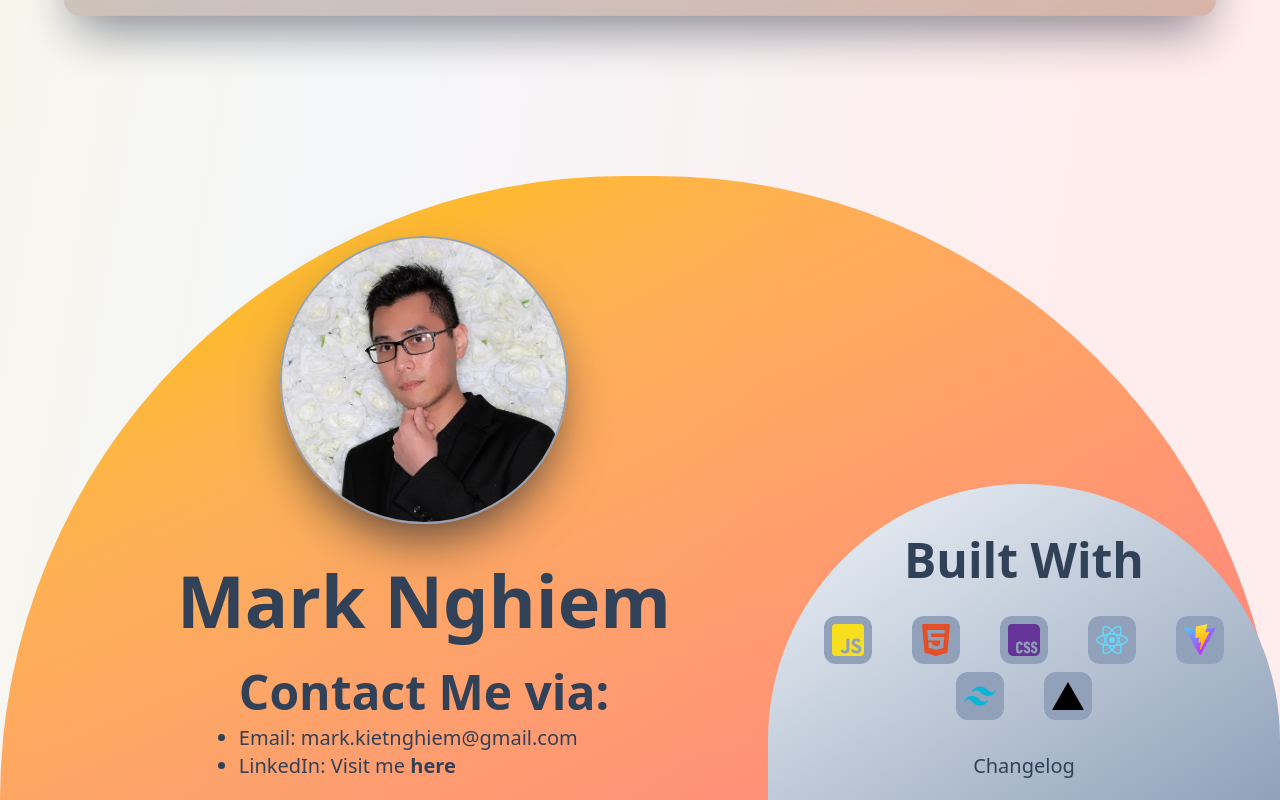
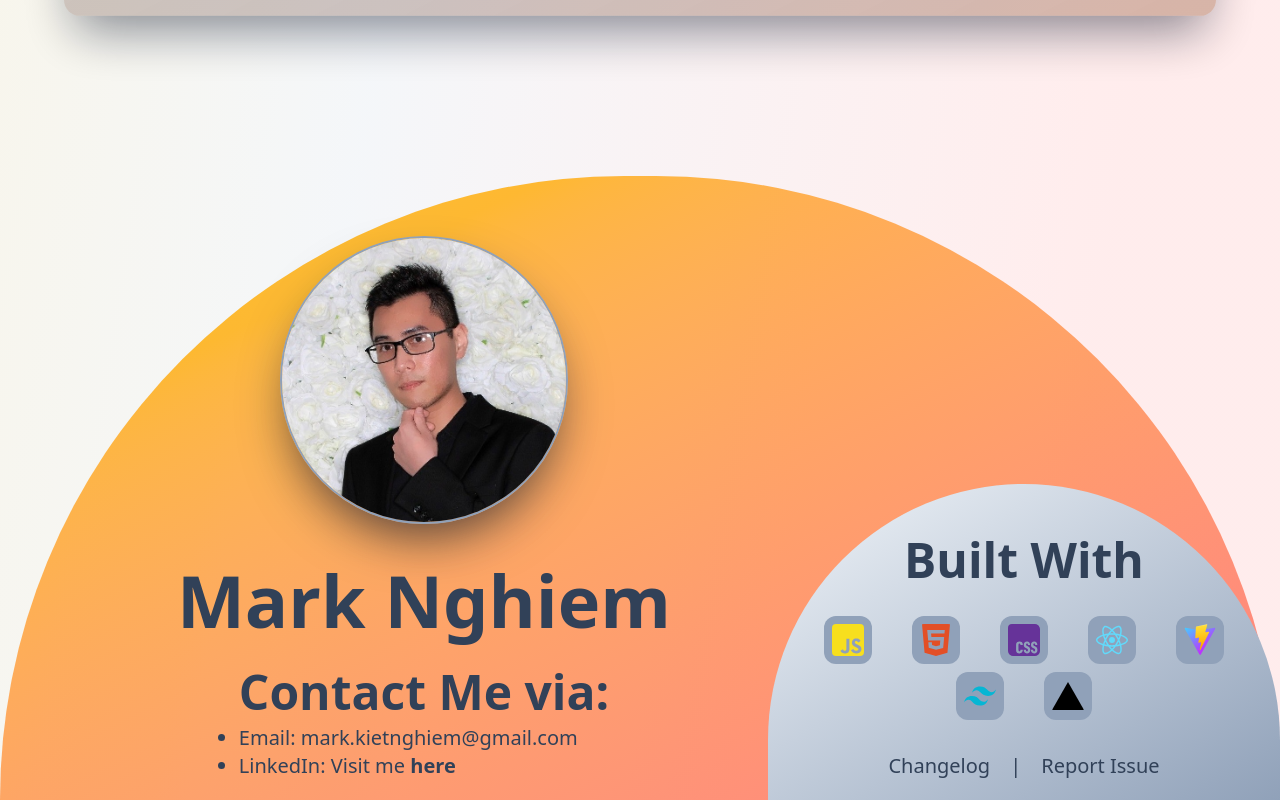
Before and after one commit to MarkNghiem/portfolio, a React (Vite) app: page / in a window 1280 px wide. Shown: the part 7345-8145 px from the top of the page. Built offline with nearby package versions, Linux system fonts and the light colour scheme.

Commit message:
feat: Added link to CHANGELOG and NEW ISSUE. Modularized code

```diff
--- a/src/assets/stylesheets/footer.css
+++ b/src/assets/stylesheets/footer.css
@@ -32,6 +32,10 @@
 
   .footer-icon {
     @apply size-12 rounded-xl bg-slate-400 p-2 transition-transform duration-200 hover:scale-110
+  }
+
+  .footer-link {
+    @apply transition-colors duration-300 hover:cursor-pointer hover:text-amber-800
   }
 
   .footer-back-to-top {
--- a/src/containers/Footer.jsx
+++ b/src/containers/Footer.jsx
@@ -45,10 +45,7 @@ const Footer = ({ handleEmail, scrollTo }) => {
             Contact Me via:
             <li className="body font-normal first:mt-2">
               Email:{" "}
-              <span
-                onClick={handleEmail}
-                className="transition-colors duration-300 hover:cursor-pointer hover:text-amber-800"
-              >
+              <span onClick={handleEmail} className="footer-link">
                 mark.kietnghiem@gmail.com
               </span>
             </li>
@@ -58,7 +55,7 @@ const Footer = ({ handleEmail, scrollTo }) => {
                 href="https://www.linkedin.com/in/mark-nghiem/"
                 title="LinkedIn"
                 aria-label="LinkedIn"
-                className="transition-colors duration-300 hover:text-amber-800"
+                className="footer-link"
               >
                 Visit me <span className="font-semibold">here</span>
               </a>
@@ -73,11 +70,29 @@ const Footer = ({ handleEmail, scrollTo }) => {
             return <img src={icon} key={index} className="footer-icon" />;
           })}
         </div>
-        <p className="body">Changelog</p>
+        <div className="body flex justify-center">
+          <a
+            href="https://github.com/MarkNghiem/portfolio/blob/main/CHANGELOG.md"
+            title="Changelog"
+            aria-label="Changelog"
+            className="footer-link"
+          >
+            Changelog
+          </a>
+          <p className="mx-5">|</p>
+          <a
+            href="https://github.com/MarkNghiem/portfolio/issues/new"
+            title="Report Issue"
+            aria-label="Report Issue"
+            className="footer-link"
+          >
+            Report Issue
+          </a>
+        </div>
       </div>
       <div
         onClick={() => scrollTo("about-navigate")}
-        className='footer-back-to-top'
+        className="footer-back-to-top"
       >
         <p className="animate-bounce text-lg">↑</p>
         <p>Back to top</p>
```
